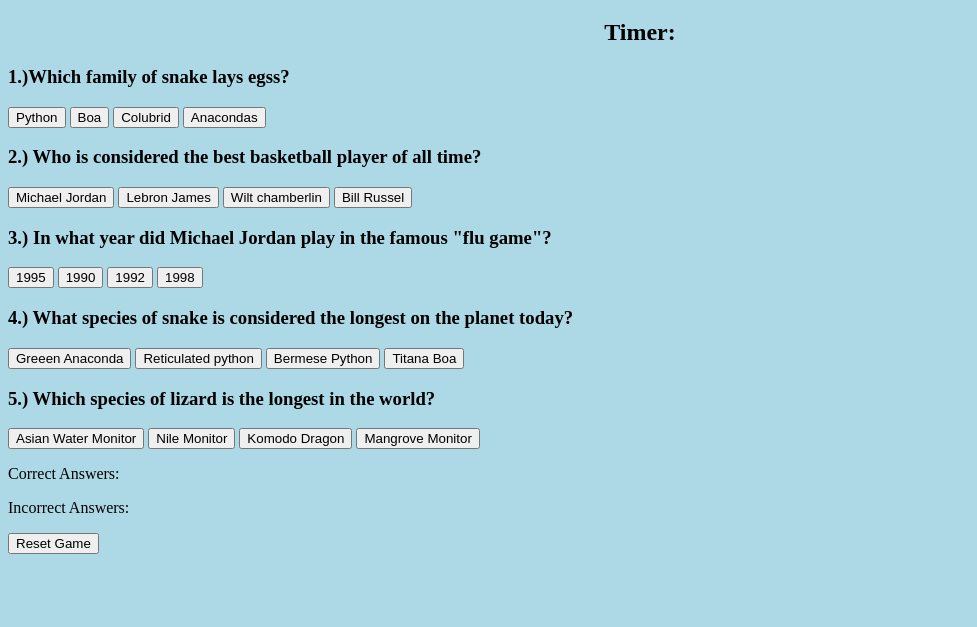
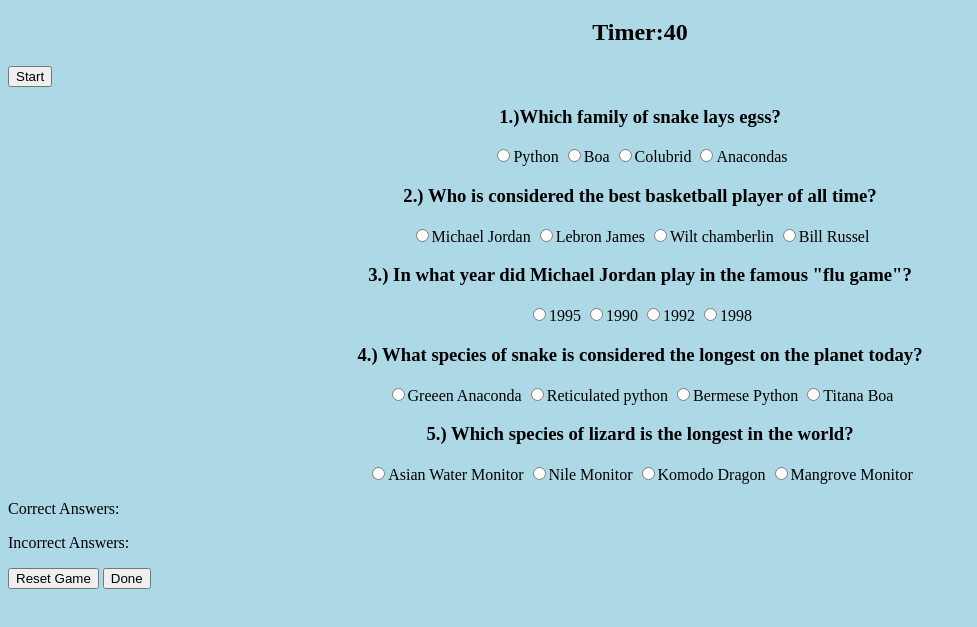
Before and after one commit to tmillner17/Homework-5, a plain HTML site: page index.html in a window 1280 px wide. Shown: the part 61-688 px from the top of the page, without its empty margins (0-977 px from the left). Drawn offline with nearby package versions, Linux system fonts and the light colour scheme.

Commit message:
more progress being made on this one

```diff
--- a/index.html
+++ b/index.html
@@ -1,5 +1,6 @@
 <!DOCTYPE html>
 <html lang="en">
+
 <head>
     <meta charset="UTF-8">
     <meta name="viewport" content="width=device-width, initial-scale=1.0">
@@ -7,47 +8,71 @@
     <title>Tylers Trivia Game</title>
     <link rel="stylesheet" href="style.css">
     <script src="https://code.jquery.com/jquery-3.4.1.min.js"
-    integrity="sha256-CSXorXvZcTkaix6Yvo6HppcZGetbYMGWSFlBw8HfCJo=" crossorigin="anonymous"></script></script>
+        integrity="sha256-CSXorXvZcTkaix6Yvo6HppcZGetbYMGWSFlBw8HfCJo=" crossorigin="anonymous"></script>
+    </script>
 </head>
+
 <body id="background">
     <h1 class="title">Trivia Game!</h1>
-    <h2 class="title">Timer:</h2>
+    <h2 class="timer title">Timer:</h2>
+    <button>Start</button>
     <div>
+        <div class="h3">
             <h3>1.)Which family of snake lays egss?</h2>
-    <button>Python</button>
-    <button>Boa</button>
-    <button>Colubrid</button>
-    <button>Anacondas</button>
+        </div>
+        <div class="buttons">
+            <input name="q0" type="radio" data-question="0" value="Python">Python</input>
+            <input name="q0" type="radio" data-question="0">Boa</input>
+            <input name="q0" type="radio" data-question="0">Colubrid</input>
+            <input name="q0" type="radio" data-question="0">Anacondas</input>
+        </div>
     </div>
     <div>
+        <div class="h3">
             <h3>2.) Who is considered the best basketball player of all time?</h3>
-    <button>Michael Jordan</button>
-    <button>Lebron James</button>
-    <button>Wilt chamberlin</button>
-    <button>Bill Russel</button>
         </div>
+        <div class="buttons">
+            <input name="q1" type="radio" data-question="1">Michael Jordan</input>
+            <input name="q1" type="radio" data-question="1">Lebron James</input>
+            <input name="q1" type="radio" data-question="1">Wilt chamberlin</input>
+            <input name="q1" type="radio" data-question="1">Bill Russel</input>
+        </div>
+    </div>
+    <div class="h3">
         <h3>3.) In what year did Michael Jordan play in the famous "flu game"?</h3>
-<button>1995</button>
-<button>1990</button>
-<button>1992</button>
-<button>1998</button>
-<div>
-    <h3>4.) What species of snake is considered the longest on the planet today?</h3>
-    <button>Greeen Anaconda</button>
-    <button>Reticulated python</button>
-    <button>Bermese Python</button>
-    <button>Titana Boa</button>
+    </div>
+    <div class="buttons">
+        <input name="q2" type="radio" data-question="2">1995</input>
+        <input name="q2" type="radio" data-question="2">1990</input>
+        <input name="q2" type="radio" data-question="2">1992</input>
+        <input name="q2" type="radio" data-question="2">1998</input>
     </div>
     <div>
+        <div class="h3">
+            <h3>4.) What species of snake is considered the longest on the planet today?</h3>
+        </div>
+        <div class="buttons">
+            <input name="q3" type="radio" data-question="3">Greeen Anaconda</input>
+            <input name="q3" type="radio" data-question="3">Reticulated python</input>
+            <input name="q3" type="radio" data-question="3">Bermese Python</input>
+            <input name="q3" type="radio" data-question="3">Titana Boa</input>
+        </div>
+    </div>
+    <div>
+        <div class="h3">
             <h3>5.) Which species of lizard is the longest in the world?</h3>
-    <button>Asian Water Monitor</button>
-    <button>Nile Monitor</button>
-    <button>Komodo Dragon</button>
-    <button>Mangrove Monitor</button>
         </div>
-<p>Correct Answers:</p>
+        <div class="buttons">
+            <input name="q4" type="radio" data-question="4">Asian Water Monitor</input>
+            <input name="q4" type="radio" data-question="4">Nile Monitor</input>
+            <input name="q4" type="radio" data-question="4">Komodo Dragon</input>
+            <input name="q4" type="radio" data-question="4">Mangrove Monitor</input>
+        </div>
+    </div>
+    <p id="correct-answers">Correct Answers:</p>
     <p>Incorrect Answers:</p>
-<button>Reset Game</button>
+    <button>Reset Game</button> <button id="done">Done</button>
     <script type="text/javascript" src="javascript.js"></script>
 </body>
+
 </html>
--- a/javascript.js
+++ b/javascript.js
@@ -0,0 +1,28 @@
+let answers = ["Python", "Michael Jordan", "1998", "Reticulated Python", "Komodo Dragon"]
+let time = 45
+let timerId = setInterval(myTimer, 1000)
+let correctAnswers = 0
+
+function doneClick(){
+    let userAnswers = $("input:checked");
+    for (var x = 0; x < userAnswers.length; x++){
+        let curQuestion = $(userAnswers[x]).attr("data-question");
+        let curAnswer = $(userAnswers[x]).val();
+        console.log( curAnswer === answers[curQuestion]);
+        if (curAnswer === curQuestion){
+            correctAnswers++
+            $("#correct-answers").text("Correct Answers" + correctAnswers)
+        }
+    }
+}
+
+$("#done").on("click", doneClick)
+
+
+function myTimer() {
+    time--
+    $(".timer").text("Timer:" + time)
+    if (time === 0) {
+        clearInterval(timerId)
+    }
+}
--- a/style.css
+++ b/style.css
@@ -4,3 +4,9 @@
 #background{
     background-color: lightblue;
 }
+.h3{
+    text-align: center;
+}
+.buttons{
+    text-align: center;
+}
```
Lines whose indentation alone changed are shown as unchanged.
